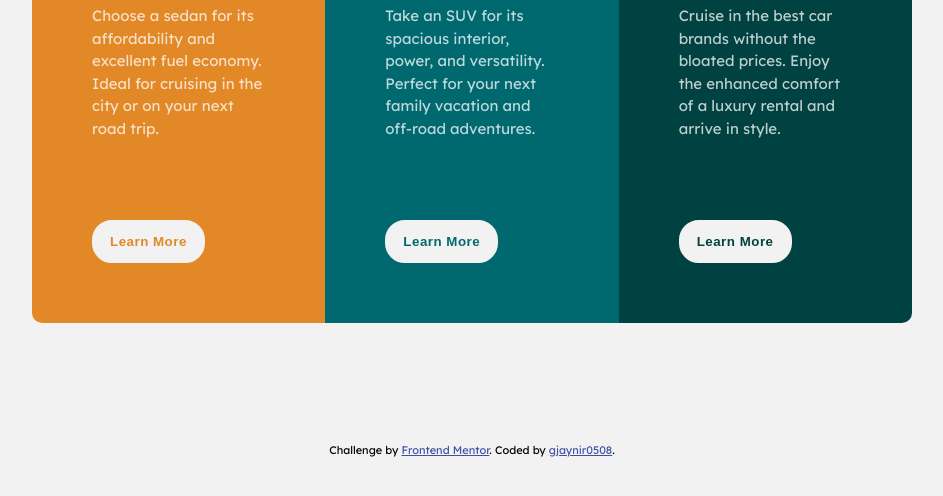
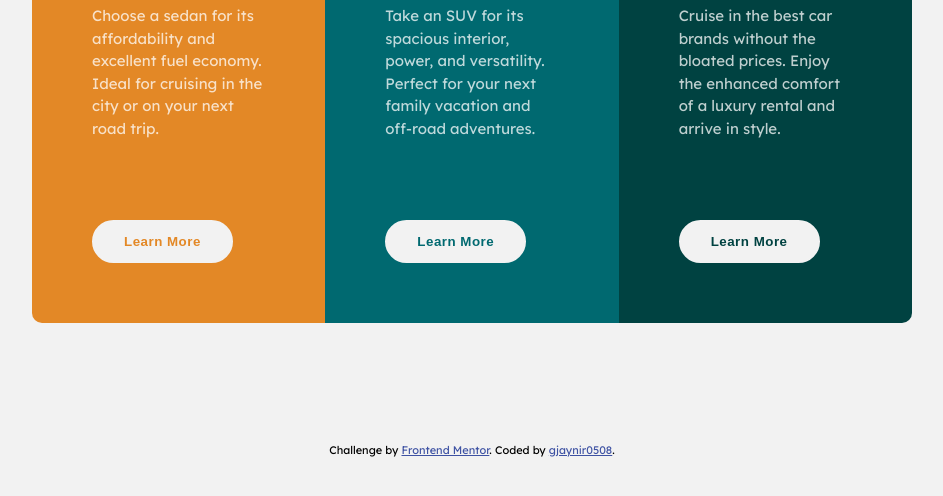
Before and after one commit to gjaynir0508/3column, a plain HTML site: page index.html in a window 1280 px wide. Shown: the part 298-794 px from the top of the page, without its empty margins (168-1111 px from the left). Drawn offline with Linux system fonts and the light colour scheme.

Commit message:
Update stylesheet

```diff
--- a/styles.css
+++ b/styles.css
@@ -53,13 +53,14 @@ h1 {
 
 .btn {
     border: none;
-    border-radius: 20px;
+    border-radius: 30px;
     font-weight: bold;
     letter-spacing: 0.5px;
-    padding: 12px 16px;
+    padding: 12px 30px;
     background-color: hsl(0, 0%, 95%);
     cursor: pointer;
     border: 2px solid hsl(0, 0%, 95%);
+    transition: background-color 0.2s ease-in;
 }
 
 .btn:hover {
```
